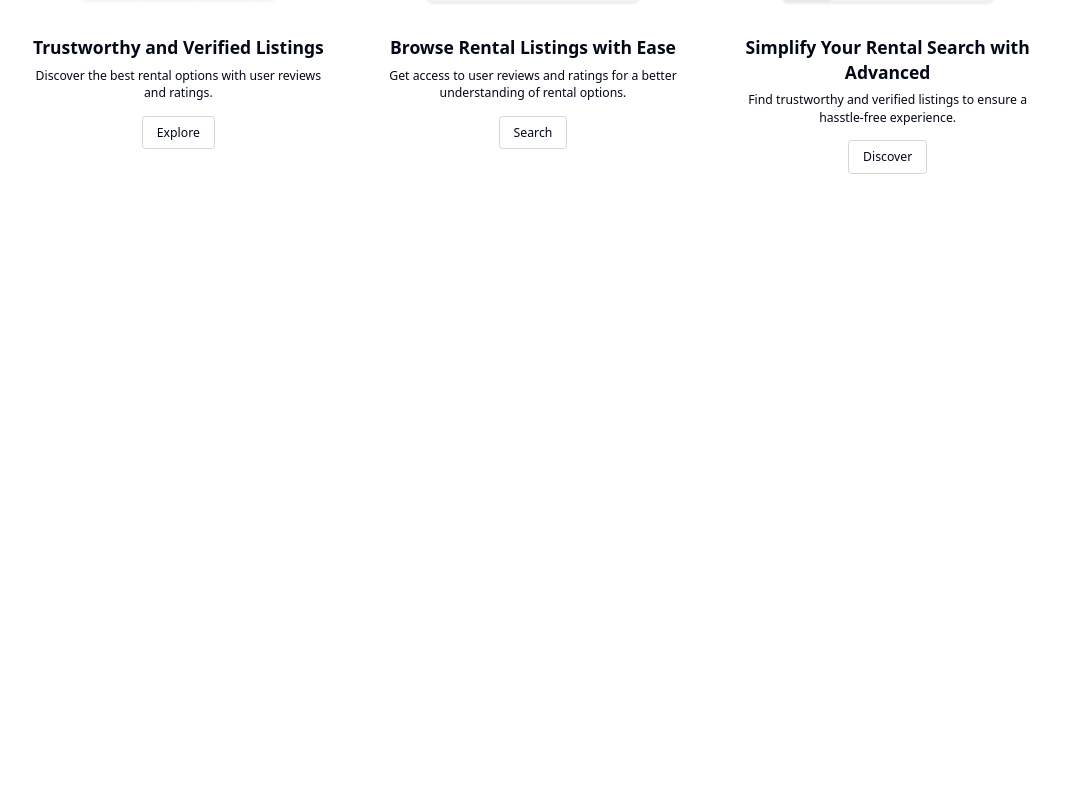
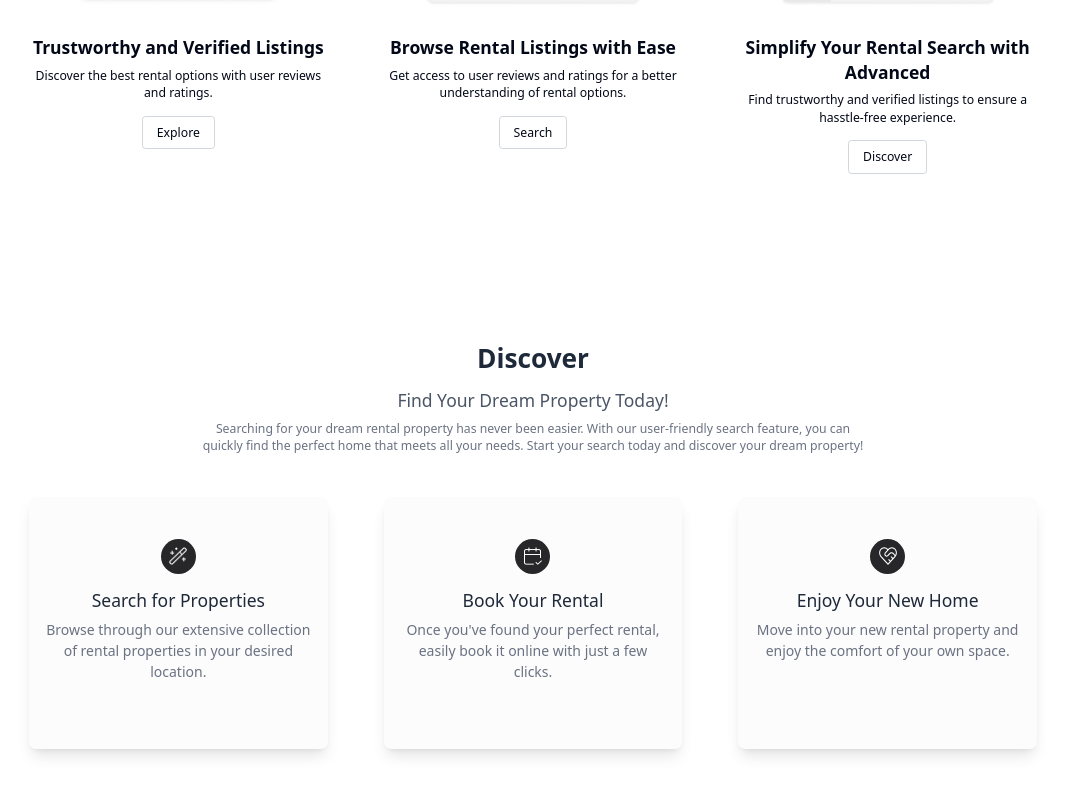
Before and after one commit to NickVeles/portfolio-rental, a Next.js app: page /landing in a window 1280 px wide. Shown: the part 1188-1983 px from the top of the page, without its empty margins (107-1172 px from the left). Before the commit the page ends 1446 px from the top, so only its background shows below. Built offline with nearby package versions, Linux system fonts and the light colour scheme; no server answers.

Commit message:
feat: add DiscoverSection

```diff
--- /dev/null
+++ b/app/(nondashboard)/landing/DiscoverSection.tsx
@@ -0,0 +1,99 @@
+"use client";
+import { motion } from "framer-motion";
+import Image from "next/image";
+
+const containerVariants = {
+  hidden: { opacity: 0 },
+  visible: {
+    opacity: 1,
+    transition: {
+      staggerChildren: 0.2,
+    },
+  },
+};
+
+const itemVariants = {
+  hidden: { opacity: 0, y: 20 },
+  visible: { opacity: 1, y: 0 },
+};
+
+function DiscoverSection() {
+  return (
+    <motion.div
+      initial="hidden"
+      whileInView="visible"
+      viewport={{ once: true, amount: 0.8 }}
+      variants={containerVariants}
+      className="py-12 bg-white mb-16"
+    >
+      <div className="max-w-6xl xl:max-w-7xl mx-auto px-6 sm:px-8 lg:px-12 xl:px-16 text-center">
+        <motion.div variants={itemVariants} className="my-12 text-center">
+          <h2 className="text-3xl font-semibold leading-tight text-gray-800">
+            Discover
+          </h2>
+          <p className="mt-4 text-xl text-gray-600">
+            Find Your Dream Property Today!
+          </p>
+          <p className="mt-2 text-gray-500 max-w-3xl mx-auto">
+            Searching for your dream rental property has never been easier. With
+            our user-friendly search feature, you can quickly find the perfect
+            home that meets all your needs. Start your search today and discover
+            your dream property!
+          </p>
+        </motion.div>
+        <div className="grid grid-cols-1 md:grid-cols-3 gap-8 lg:gap-12 xl:gap-16">
+          {[
+            {
+              imageSrc: "/landing-icon-wand.png",
+              title: "Search for Properties",
+              description:
+                "Browse through our extensive collection of rental properties in your desired location.",
+            },
+            {
+              imageSrc: "/landing-icon-calendar.png",
+              title: "Book Your Rental",
+              description:
+                "Once you've found your perfect rental, easily book it online with just a few clicks.",
+            },
+            {
+              imageSrc: "/landing-icon-heart.png",
+              title: "Enjoy Your New Home",
+              description:
+                "Move into your new rental property and enjoy the comfort of your own space.",
+            },
+          ].map((card, index) => (
+            <motion.div key={index} variants={itemVariants}>
+              <DiscoverCard {...card} />
+            </motion.div>
+          ))}
+        </div>
+      </div>
+    </motion.div>
+  );
+}
+
+const DiscoverCard = ({
+  imageSrc,
+  title,
+  description,
+}: {
+  imageSrc: string;
+  title: string;
+  description: string;
+}) => (
+  <div className="px-4 py-12 shadow-lg rounded-lg bg-primary-50 md:h-72">
+    <div className="bg-primary-700 p-[0.6rem] rounded-full mb-4 size-10 mx-auto">
+      <Image
+        src={imageSrc}
+        alt={title}
+        width={30}
+        height={30}
+        className="size-full"
+      />
+    </div>
+    <h3 className="mt-4 text-xl font-medium text-gray-800">{title}</h3>
+    <p className="mt-2 text-base text-gray-500">{description}</p>
+  </div>
+);
+
+export default DiscoverSection;
--- a/app/(nondashboard)/landing/page.tsx
+++ b/app/(nondashboard)/landing/page.tsx
@@ -1,11 +1,13 @@
 import HeroSection from "./HeroSection";
 import FeaturesSection from "./FeaturesSection";
+import DiscoverSection from "./DiscoverSection";
 
 const Landing = () => {
   return (
     <div>
       <HeroSection />
       <FeaturesSection />
+      <DiscoverSection />
     </div>
   );
 };
```
